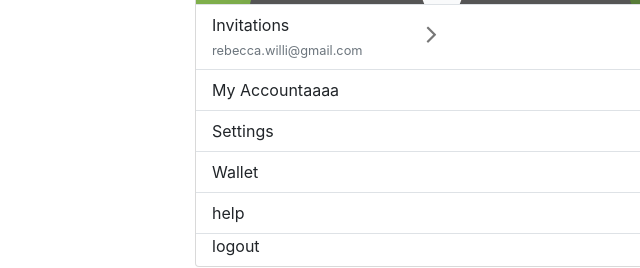
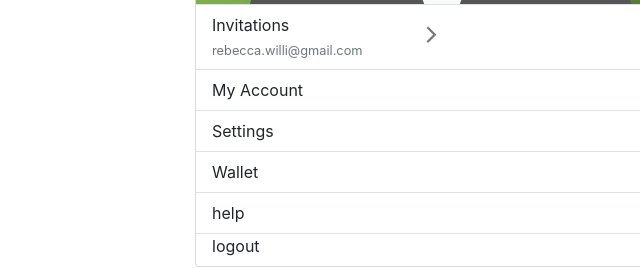
Before and after one commit to monikagupta94159/-Handzap, a plain HTML site: page index1.html in a window 1280 px wide. Both pictures are taken after a click on the link 1173 px from the left and 281 px from the top of the page. Shown: the part 510-778 px from the top of the page, 301-941 px from the left. Drawn offline with nearby package versions, Linux system fonts and the light colour scheme.

Commit message:
Revert "Updated index1.html" This reverts commit ccebd4f73ac420b64b2f890e9ee8f574e59c0c8d.

```diff
--- a/index1.html
+++ b/index1.html
@@ -48,7 +48,7 @@
                                     <div class="border-bottom"></div>
                                     <li>
                                         <div class="d-flex flex-column">
-                                                <span class="px-3 py-2">My Accountaaaa</span>
+                                                <span class="px-3 py-2">My Account</span>
                                         </div>
                                     </li>
                                     <div class="border-bottom"></div>
```
